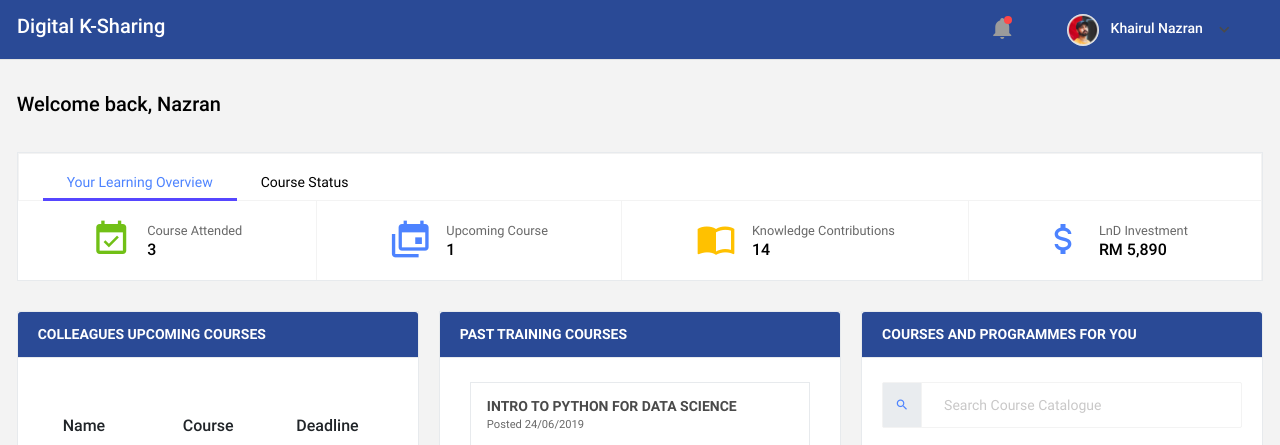
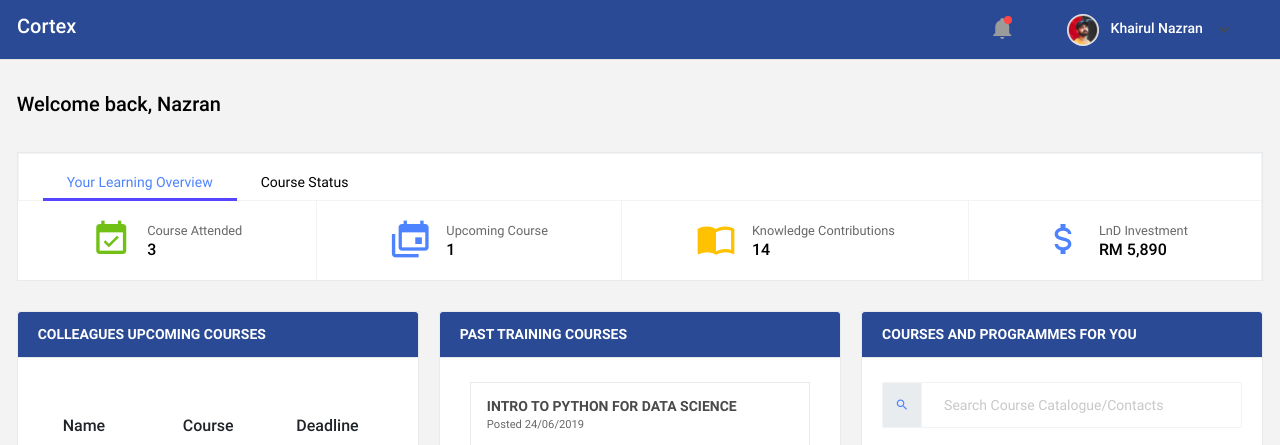
Before and after one commit to knazran/kijang-knowledge, a Flask app: page / in a window 1280 px wide. Shown: the top 445 px of the page. Run offline with Flask 2, Linux system fonts and the light colour scheme; some libraries are stand-ins or nearby versions.

Commit message:
Updated title

```diff
--- a/templates/home.html
+++ b/templates/home.html
@@ -246,7 +246,7 @@
                     <i class="mdi mdi-magnify text-primary"></i>
                   </span>
                 </div>
-                <input type="text" class="form-control" placeholder="Search Course Catalogue" aria-label="search" aria-describedby="search">
+                <input type="text" class="form-control" placeholder="Search Course Catalogue/Contacts" aria-label="search" aria-describedby="search">
                 </div>
             </div>
             <br>
--- a/templates/index.html
+++ b/templates/index.html
@@ -5,7 +5,7 @@
   <!-- Required meta tags -->
   <meta charset="utf-8">
   <meta name="viewport" content="width=device-width, initial-scale=1, shrink-to-fit=no">
-  <title>Digital K-Sharing</title>
+  <title>Cortex</title>
   <!-- plugins:css -->
   <link rel="stylesheet" href="{{url_for('static',filename='vendors/mdi/css/materialdesignicons.min.css')}}">
   <link rel="stylesheet" href="{{url_for('static',filename='vendors/base/vendor.bundle.base.css')}}">
@@ -27,7 +27,7 @@
       <div class="navbar-menu-wrapper d-flex align-items-center justify-content-end" style='width:100%;background-color: #2a4a96'>
         <ul class="navbar-nav mr-lg-4 w-100">
           <li class="nav-item nav-search d-none d-lg-block w-100">
-            <a href="{{url_for('home')}}"><h4 style="color:white">Digital K-Sharing</h4></a>
+            <a href="{{url_for('home')}}"><h4 style="color:white">Cortex</h4></a>
           </li>
         </ul>
         <!-- Notification -->
```
